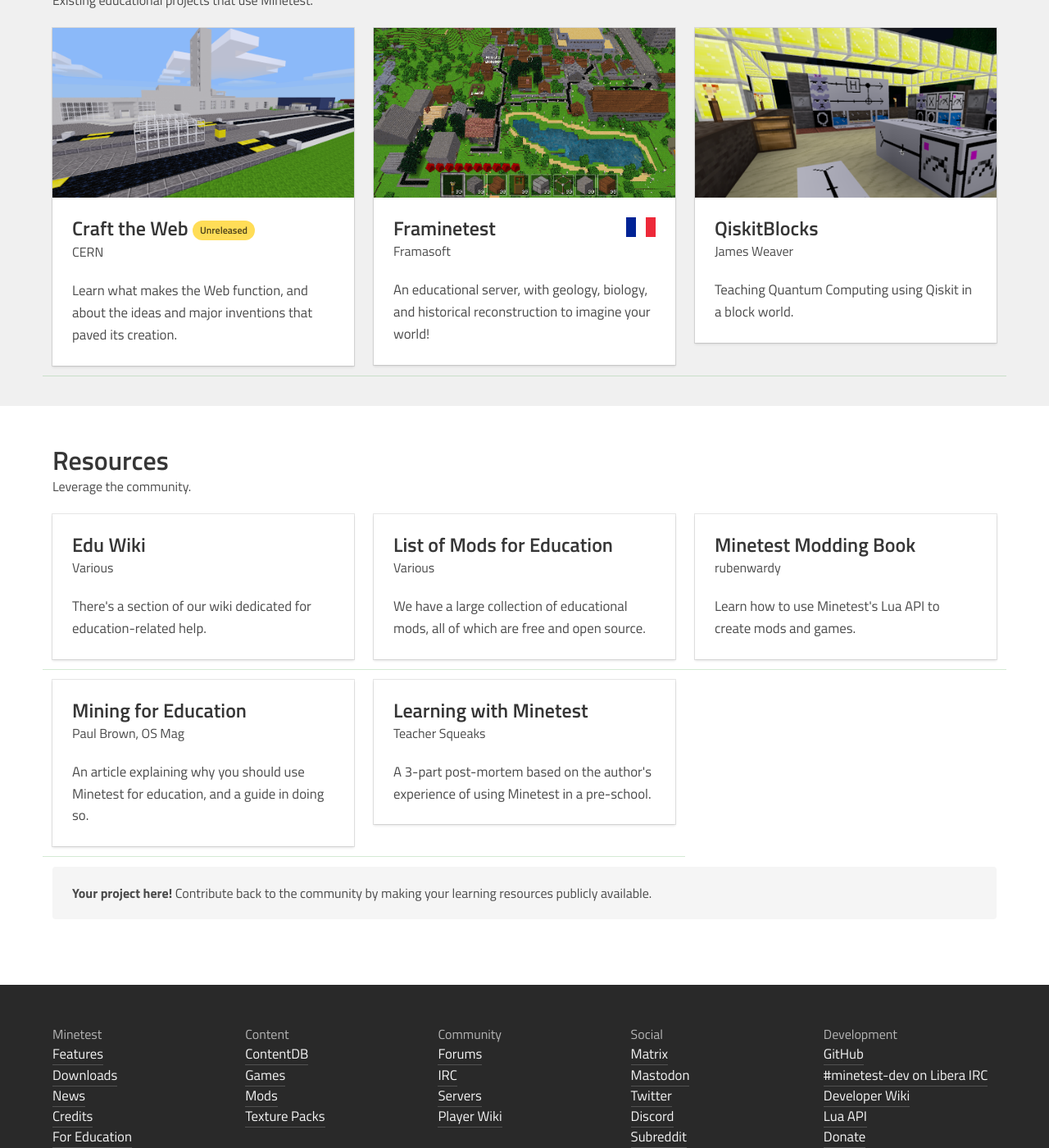
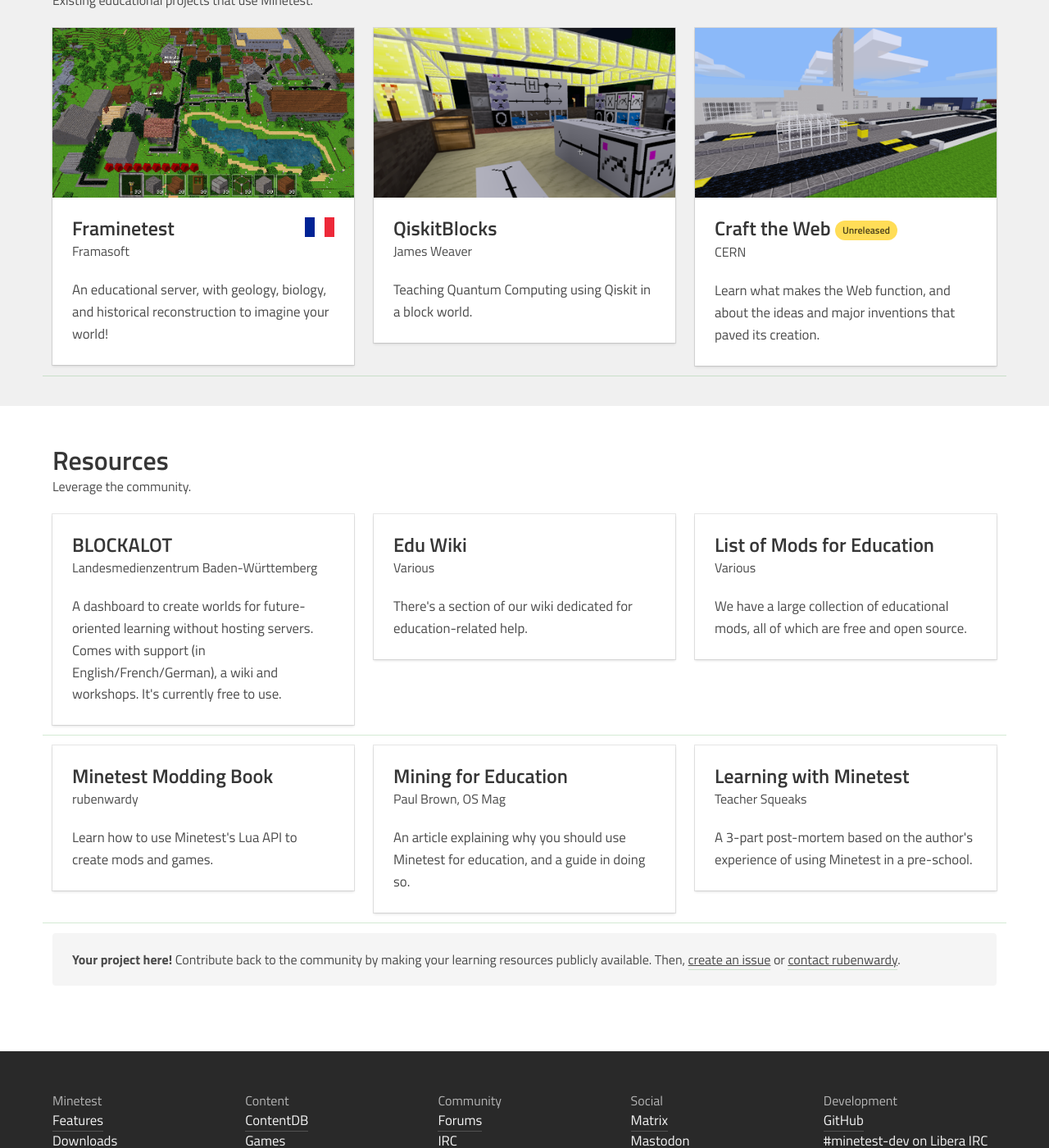
Before and after one commit to minetest/minetest.github.io, a Jekyll site: the page built from education.html, in a window 1280 px wide and 1400 px high, scrolled down 766 px. Shown: the whole window at 82% size. Built offline with Jekyll 4.4.1, drawn with Linux system fonts in a browser that asks for light colours; comment, search, counter and statistics services are not loaded; some of the changed text lies outside the part shown.

Commit message:
Update Education: Add BLOCKALOT, add citation link (#258)

```diff
--- a/_data/edu.yml
+++ b/_data/edu.yml
@@ -25,13 +25,6 @@ why:
 
 
 featured:
-- title: Craft the Web
-  author: CERN
-  tag: Unreleased
-  img: ctw.png
-  para: Learn what makes the Web function, and about the ideas and major inventions that paved its creation.
-  url: https://forum.minetest.net/viewtopic.php?t=22871
-
 - title: Framinetest
   author: Framasoft
   lang: fr
@@ -45,14 +38,26 @@ featured:
   para: Teaching Quantum Computing using Qiskit in a block world.
   url: https://content.minetest.net/packages/JavaFXpert/qiskitblocks/
 
-# - title: Environmental Survival
-#   author: IMVEC
-#   img: imvec.png
-#   para: Teaches about polluting events, and gives the opportunity to imagine and build solutions.
-#   url: https://imvec.tech/kids/
+- title: Craft the Web
+  author: CERN
+  tag: Unreleased
+  img: ctw.png
+  para: Learn what makes the Web function, and about the ideas and major inventions that paved its creation.
+  url: https://forum.minetest.net/viewtopic.php?t=22871
 
 
 resources:
+
+- title: BLOCKALOT
+  author: Landesmedienzentrum Baden-Württemberg
+  lang: de
+  img: imvec.png
+  para: >
+    A dashboard to create worlds for future-oriented learning without hosting
+    servers. Comes with support (in English/French/German), a wiki and
+    workshops. It's currently free to use.
+  url: https://imvec.tech/kids/
+
 - title: Edu Wiki
   classes: is-primary
   author: Various
--- a/education.html
+++ b/education.html
@@ -8,7 +8,10 @@ layout: default
 <section class="section">
 	<div class="container">
 		<h1 id="why" class="title">Why Minetest?</h1>
-		<h6 class="subtitle is-6">We asked some educators why, and here's what they said.</h6>
+		<h6 class="subtitle is-6">
+			We asked some educators why, and here's what
+			<a href="https://twitter.com/MinetestProject/status/1147812428647936001">they said</a>.
+		</h6>
 
 		<div class="columns is-multiline">
 			{% for point in site.data.edu.why %}
@@ -83,6 +86,8 @@ layout: default
 		<div class="notification">
 			<b>Your project here!</b>
 			Contribute back to the community by making your learning resources publicly available.
+			Then, <a href="https://github.com/minetest/minetest.github.io/issues/new">create an issue</a> or
+			<a href="https://rubenwardy.com/contact/">contact rubenwardy</a>.
 		</div>
 	</div>
 </section>
```
